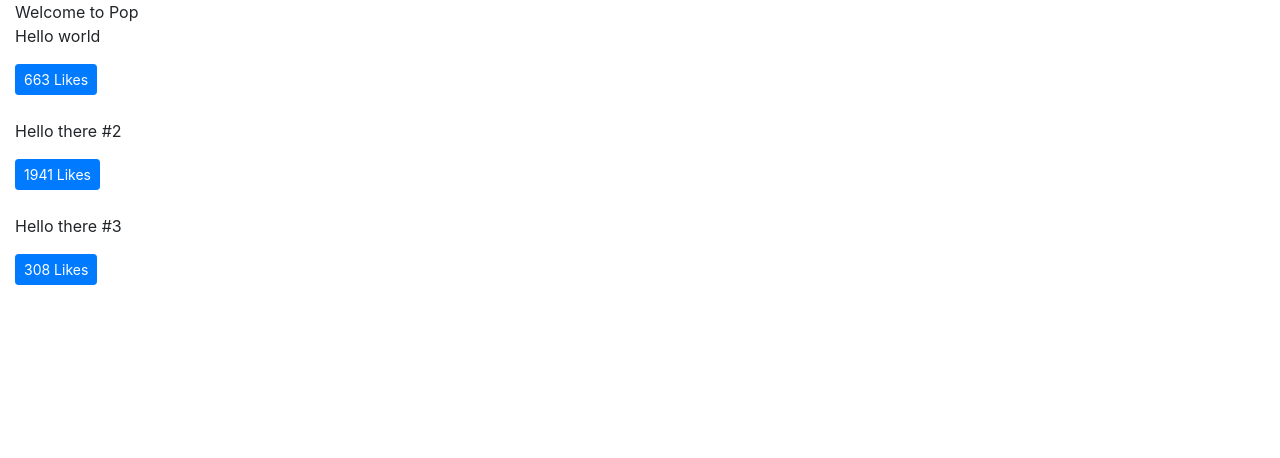
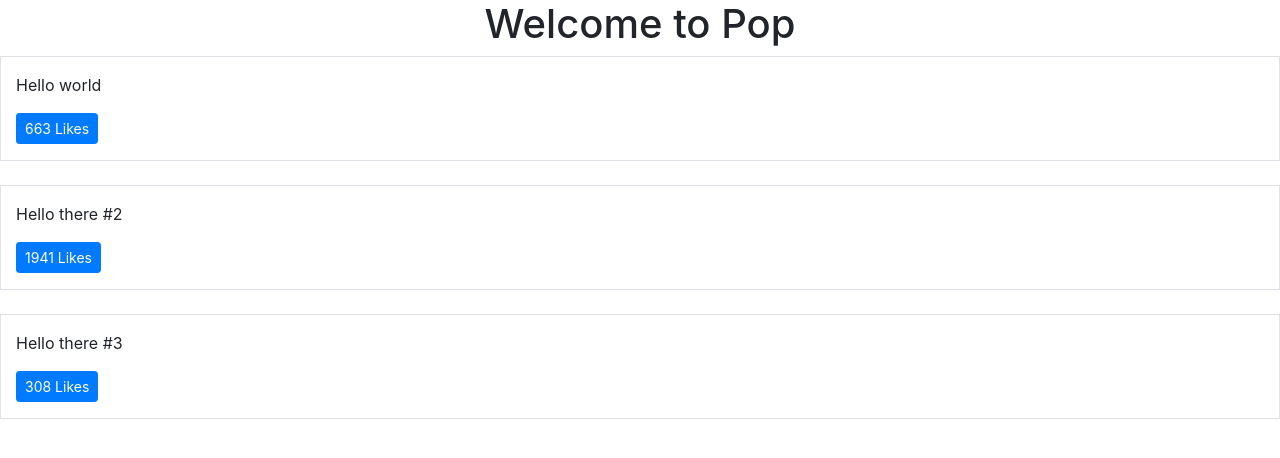
Before and after one commit to lalebdi/Pop, a Django app: page / in a window 1280 px wide. Shown: the part 56-514 px from the top of the page. Run offline with Django 3.2, Linux system fonts and the light colour scheme; data comes from the database, SQL or seed files in the repository; data that the repository does not hold is empty; some libraries are stand-ins or nearby versions.

Commit message:
styling to the content, and tweets

```diff
--- a/templates/pages/home.html
+++ b/templates/pages/home.html
@@ -5,10 +5,13 @@ This is amazing
 {% endblock head_title %}
 
 {% block content %}
-Welcome to Pop
+<div class='row text-center'>
+    <div class='col'>
+        <h1>Welcome to Pop</h1>
+    </div>
+</div>
 
-
-<div id='tweets'>
+<div class='row' id='tweets'>
     Loading..
 </div>
 
@@ -31,7 +34,7 @@ function LikeBtn(tweet){
 
 function formatTweetElement(tweet){
 
-    var formattedTweet = "<div class='mb-4 tweet' id='tweet-" + tweet.id
+    var formattedTweet = "<div class='col-12 border py-3 mb-4 tweet' id='tweet-" + tweet.id
     + "'><p>" + tweet.content
     + "</p><div class='btn-group'>" + LikeBtn(tweet)
     + "</div></div>"
```
